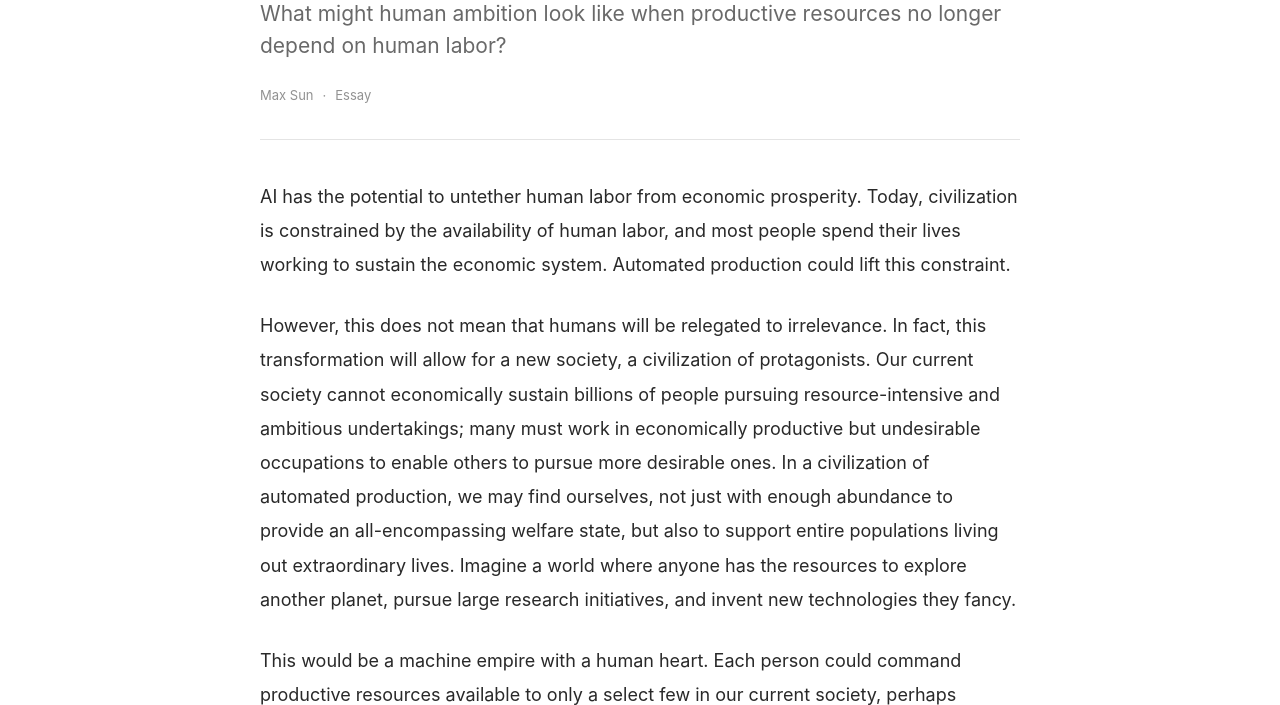
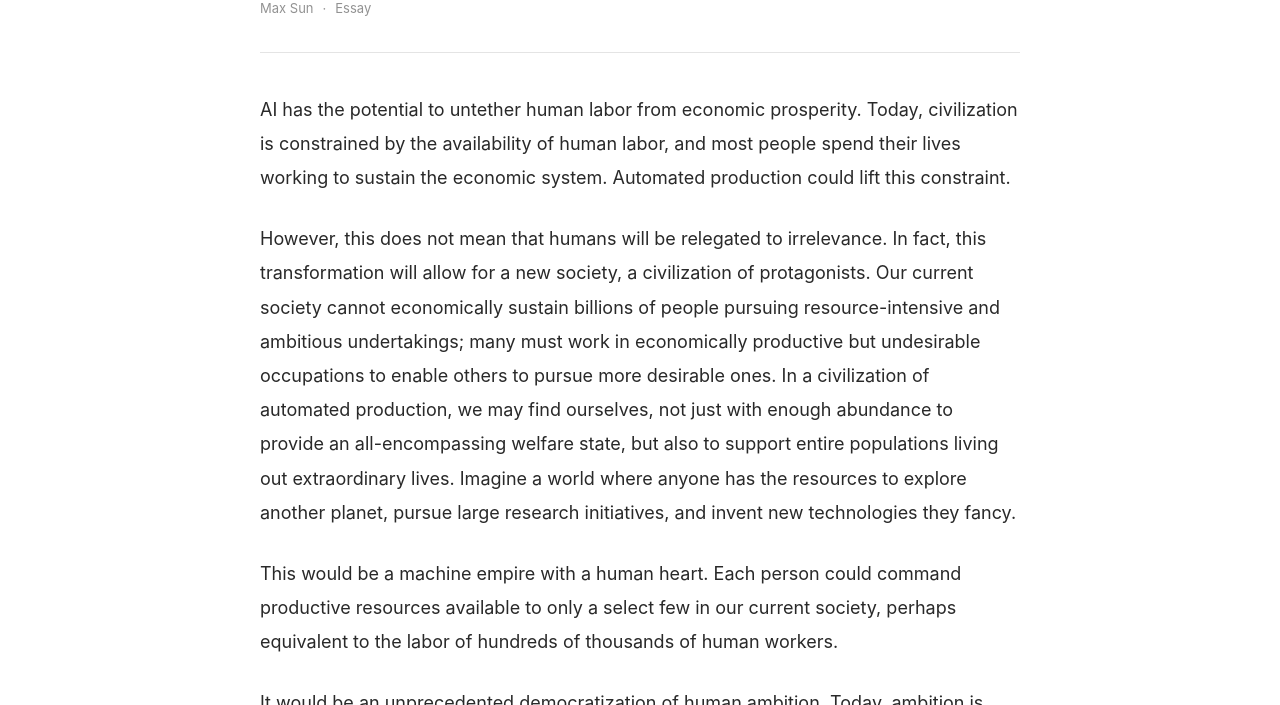
Before and after one commit to Max-sm-yc/max-sm-yc.github.io, a plain HTML site: page blog/a-civilization-of-protagonists/index.html in a window 1280 px wide. Shown: the part 395-1100 px from the top of the page. Drawn offline with Linux system fonts and the light colour scheme.

Commit message:
Update index.html

```diff
--- a/blog/a-civilization-of-protagonists/index.html
+++ b/blog/a-civilization-of-protagonists/index.html
@@ -26,7 +26,6 @@
       <header class="article-header">
         <p class="overline">Essay / AI &amp; Society</p>
         <h1>A Civilization of Protagonists</h1>
-        <p class="article-deck">What might human ambition look like when productive resources no longer depend on human labor?</p>
         <p class="article-byline"><span>Max Sun</span><span aria-hidden="true">·</span><span>Essay</span></p>
       </header>
       <div class="article-content">
```
